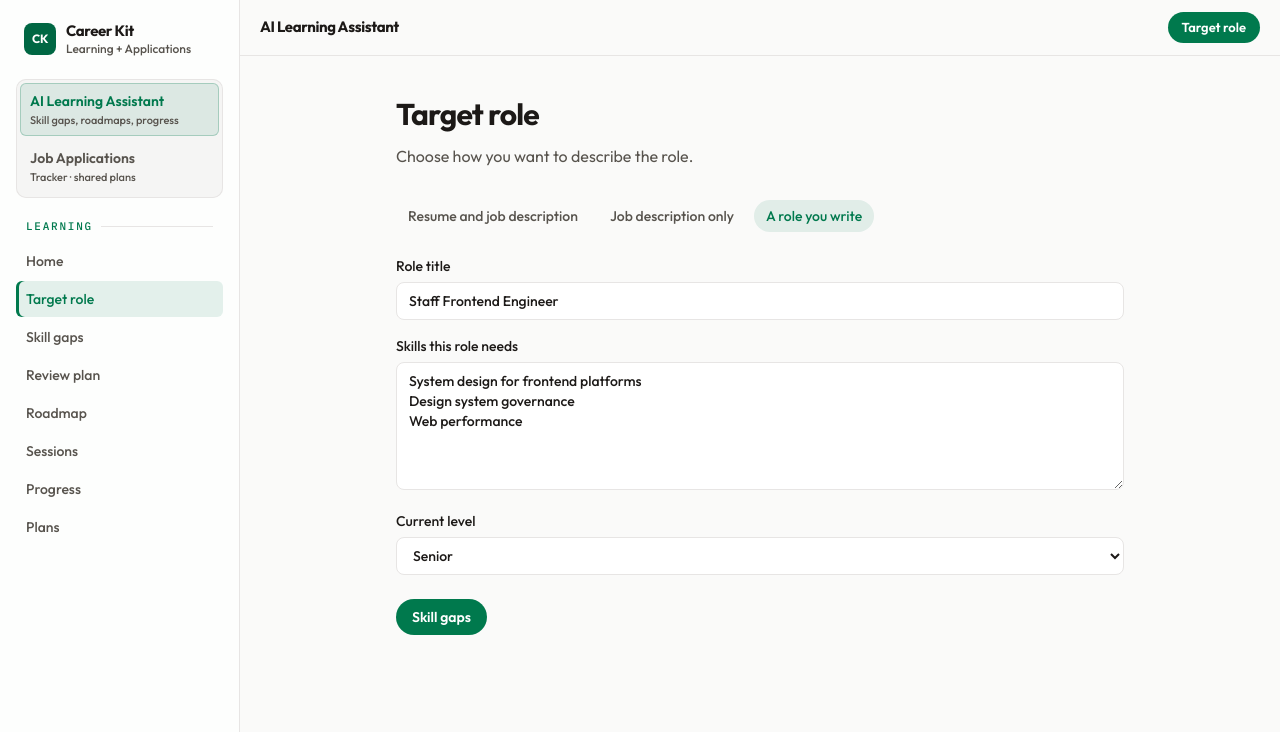
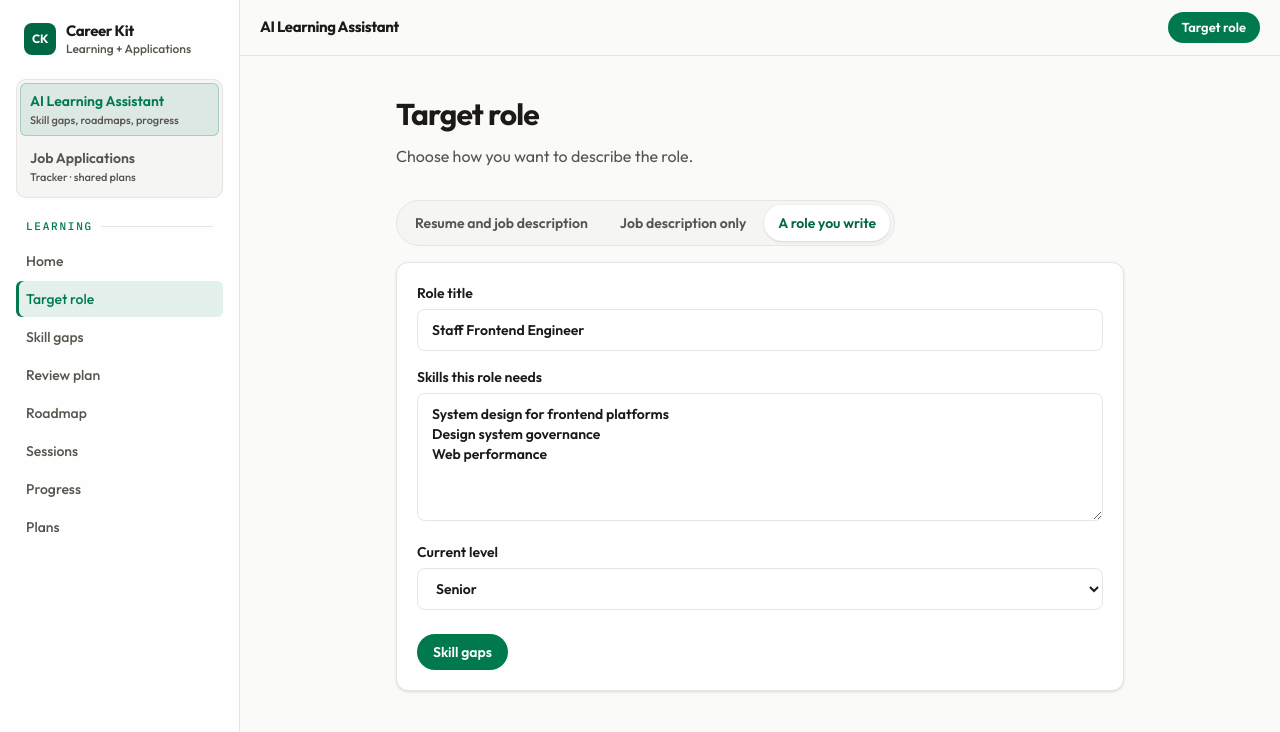
Before and after one commit to jappreetS/ai-learning-assistant, a Next.js app: page /role in a window 1280 px wide. Both pictures are taken after a click on the button "A role you write". Shown: the top 732 px of the page. Built offline with nearby package versions, Linux system fonts and the light colour scheme.

Commit message:
ALA-13: match the target role form to the suite layout
The choices sit in one track. The fields sit on a white card. The text each choice remembers is unchanged.

https://jappreetsingh.atlassian.net/browse/ALA-13

```diff
--- a/src/components/role/TargetRoleForm.tsx
+++ b/src/components/role/TargetRoleForm.tsx
@@ -23,10 +23,10 @@ function Field({
   multiline?: boolean;
 }) {
   const className =
-    "mt-1.5 w-full rounded-lg border border-line bg-surface px-3 py-2 text-sm outline-none focus:border-rail";
+    "mt-1.5 w-full rounded-lg border border-line bg-surface px-3.5 py-2.5 text-sm outline-none focus:border-rail focus:shadow-[0_0_0_3px_color-mix(in_oklab,var(--rail)_12%,transparent)]";
 
   return (
-    <label className="block text-sm font-medium">
+    <label className="block text-sm font-semibold">
       {label}
       {multiline ? (
         <textarea
@@ -66,7 +66,7 @@ export function TargetRoleForm() {
 
   return (
     <div className="mt-8">
-      <div className="flex flex-wrap gap-2">
+      <div className="flex w-fit max-w-full flex-wrap gap-1 rounded-full border border-line bg-panel p-1">
         {choices.map((item) => {
           const selected = choice === item.id;
           return (
@@ -74,7 +74,7 @@ export function TargetRoleForm() {
               key={item.id}
               type="button"
               onClick={() => setChoice(item.id)}
-              className={`rounded-full px-3 py-1.5 text-sm font-medium ${selected ? "bg-rail/10 text-rail" : "text-muted"
+              className={`rounded-full px-3.5 py-2 text-sm font-semibold ${selected ? "bg-surface text-raildeep shadow-sm" : "text-muted"
                 }`}
             >
               {item.label}
@@ -82,8 +82,9 @@ export function TargetRoleForm() {
           );
         })}
       </div>
+      <div className="mt-4 rounded-xl border border-line bg-surface p-5 shadow-sm">
         {choice === "resume-jd" ? (
-        <div className="mt-6 flex flex-col gap-4">
+          <div className="flex flex-col gap-4">
             <Field label="Role title" value={roleTitle} onChange={setRoleTitle} />
             <Field label="Company" value={company} onChange={setCompany} />
             <Field label="Resume excerpt" value={resume} onChange={setResume} multiline />
@@ -95,7 +96,7 @@ export function TargetRoleForm() {
             />
           </div>
         ) : choice === "jd-only" ? (
-        <div className="mt-6">
+          <div>
             <Field
               label="Job description"
               value={onlyJobDescription}
@@ -104,7 +105,7 @@ export function TargetRoleForm() {
             />
           </div>
         ) : (
-        <div className="mt-6 flex flex-col gap-4">
+          <div className="flex flex-col gap-4">
             <Field label="Role title" value={writtenTitle} onChange={setWrittenTitle} />
             <Field
               label="Skills this role needs"
@@ -112,10 +113,10 @@ export function TargetRoleForm() {
               onChange={setWrittenSkills}
               multiline
             />
-          <label className="block text-sm font-medium">
+            <label className="block text-sm font-semibold">
               Current level
               <select
-              className="mt-1.5 w-full rounded-lg border border-line bg-surface px-3 py-2 text-sm outline-none focus:border-rail"
+                className="mt-1.5 w-full rounded-lg border border-line bg-surface px-3.5 py-2.5 text-sm outline-none focus:border-rail focus:shadow-[0_0_0_3px_color-mix(in_oklab,var(--rail)_12%,transparent)]"
                 value={level}
                 onChange={(event) => setLevel(event.target.value)}
               >
@@ -134,5 +135,6 @@ export function TargetRoleForm() {
           Skill gaps
         </Link>
       </div>
+    </div>
   );
 }
```
Lines whose indentation alone changed are shown as unchanged.
